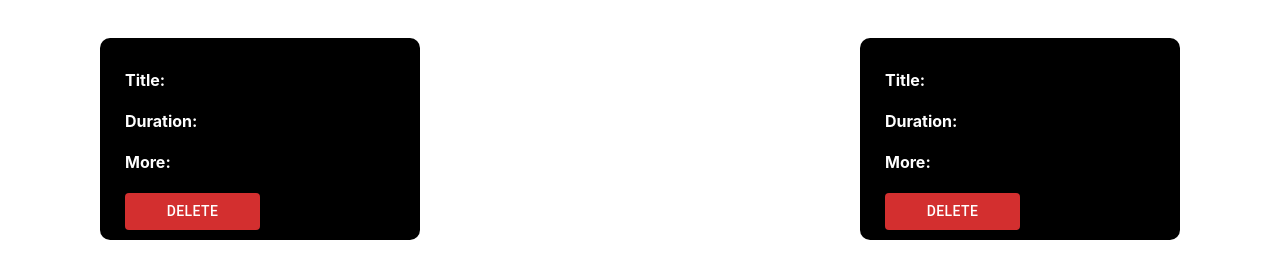
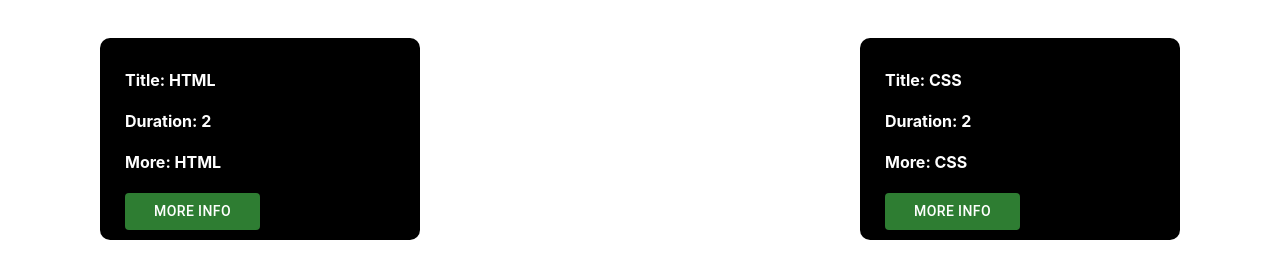
Before and after one commit to Khalilov07/MN-18-00, a React (Create React App) app: page / in a window 1280 px wide. Shown: the part 229-509 px from the top of the page. Built offline with nearby package versions, Linux system fonts and the light colour scheme; data requests are answered from the project's data file.

Commit message:
add new pages: single

```diff
--- a/api/db.json
+++ b/api/db.json
@@ -1,16 +1,18 @@
 {
   "course": [
     {
-      "id": "7e6d",
-      "title": "",
-      "duration": "",
-      "more": ""
+      "id": "a336",
+      "title": "HTML",
+      "duration": "2",
+      "more": "HTML",
+      "img": "https://austingil.com/wp-content/uploads/HTML-Blog-Cover.png"
     },
     {
-      "id": "d3f2",
-      "title": "",
-      "duration": "",
-      "more": ""
+      "id": "3a84",
+      "title": "CSS",
+      "duration": "2",
+      "more": "CSS",
+      "img": "https://1000logos.net/wp-content/uploads/2020/09/CSS-Logo-2011.png"
     }
   ]
 }
--- a/src/App.jsx
+++ b/src/App.jsx
@@ -9,6 +9,7 @@ import About from './pages/About/About';
 import Contact from './pages/Contact/Contact';
 import Review from './pages/Review/Review'
 import CreateCourse from './pages/CreateCourse/CreateCourse'
+import Single from './pages/Single/Single'
 
 const App = () => {
 
@@ -35,6 +36,8 @@ const App = () => {
         <Route element={ <Contact />}  path='/contact' />
         <Route element={ <CreateCourse />}  path='/create' />
         <Route element={ <Review />}  path='/review' />
+        <Route element={ <Single />}  path='/course/:id' />
+        {/* :название параметра - Это дает нам отслеживание данного параметра */}
       </Routes>
 
       <Footer />
--- a/src/components/CourseItem/CourseItem.jsx
+++ b/src/components/CourseItem/CourseItem.jsx
@@ -1,4 +1,5 @@
-import React from 'react';
+import { Link } from 'react-router-dom'
+
 import styles from './course.module.css'
 
 import { Button } from '@mui/material';
@@ -12,9 +13,11 @@ const CourseItem = ({ title, duration, more, deleteCourse, id }) => {
             <h4>Title: {title}</h4>
             <h4>Duration:  {duration}</h4>
             <h4>More: {more}</h4>
-            <Button style={{ width: '50%' }} onClick={() => deleteCourse(id)} variant="contained" color="error">
-                DELETE
-            </Button>
+            <Link to={`/course/${id}`}>
+                <Button style={{ width: '50%' }} variant="contained" color="success">
+                    MORE INFO
+                </Button>
+            </Link>
         </div>
     );
 };
--- a/src/pages/CreateCourse/CreateCourse.jsx
+++ b/src/pages/CreateCourse/CreateCourse.jsx
@@ -18,6 +18,7 @@ const CreateCourse = () => {
     const [duration, setDuration] = useState("")
     const [more, setMore] = useState("")
     const [open, setOpen] = useState(false);
+    const [img, setImg] = useState("");
 
     const handleClick = () => {
         setOpen(true);
@@ -37,7 +38,8 @@ const CreateCourse = () => {
         const newData = {
             title,
             duration,
-            more
+            more,
+            img
         }
 
         axios.post("http://localhost:8080/course", newData)
@@ -69,6 +71,7 @@ const CreateCourse = () => {
                 <TextField onChange={(e) => setTitle(e.target.value)} value={title} style={{ width: '100%' }} id="standard-basic" label="Title" variant="standard" />
                 <TextField onChange={(e) => setDuration(e.target.value)} value={duration} style={{ width: '100%' }} id="standard-basic" label="Duration" variant="standard" />
                 <TextField onChange={(e) => setMore(e.target.value)} value={more} style={{ width: '100%' }} id="standard-basic" label="More" variant="standard" />
+                <TextField onChange={(e) => setImg(e.target.value)} value={img} style={{ width: '100%' }} id="standard-basic" label="Img" variant="standard" />
                 <Button style={{ width: '100%' }} variant="contained" color="success" onClick={handleCreate}>
                     Create
                 </Button>
--- a/src/pages/Review/Review.jsx
+++ b/src/pages/Review/Review.jsx
@@ -28,6 +28,9 @@ const Review = () => {
     console.log(newArray);
 
 
+    // map(), filter(), reduce(), find()
+
+
     // const numbers = [1, 2, 3, 4, 5, 6, 7, 9]
 
     // //                                        false
@@ -53,3 +56,5 @@ const Review = () => {
 };
 
 export default Review;
+
+//
--- /dev/null
+++ b/src/pages/Single/Single.jsx
@@ -0,0 +1,47 @@
+import axios from "axios";
+import { useEffect, useState } from "react";
+import { useParams } from "react-router-dom";
+
+import styles from './single.module.css'
+
+const Single = () => {
+
+    const [course, setCourse] = useState({})
+
+    const param = useParams()
+
+    console.log(param.id);
+
+    useEffect(() => {
+        axios.get(`http://localhost:8080/course/${param.id}`)
+            .then(res => setCourse(res.data))
+    }, [])
+
+    console.log(course);
+
+
+
+    return (
+        <div className={styles.wrapper}>
+            <img className={styles.img} src={`${course.img}`} alt="" />
+            <hr />
+            <div className={styles.info}>
+                <div className={styles.infoCourse}>
+                    <h2 className={styles.title}>{course.title}</h2>
+                    <h3 className={styles.duration}>{course.duration}</h3>
+                    <p className={styles.more}>{course.more}</p>
+                </div>
+                <div className={styles.btns}>
+                    <button>
+                        DELETE
+                    </button>
+                    <button>
+                        EDIT
+                    </button>
+                </div>
+            </div>
+        </div>
+    );
+};
+
+export default Single;
--- /dev/null
+++ b/src/pages/Single/single.module.css
@@ -0,0 +1,29 @@
+.wrapper {
+    width: 90%;
+    margin: 40px auto;
+}
+
+.img {
+    width: 100%;
+}
+
+.info {
+    display: flex;
+    align-items: center;
+    justify-content: space-between;
+}
+
+.btns {
+    gap: 20px;
+    display: flex;
+    flex-direction: column;
+}
+
+.title {
+    font-size: 30px;
+}
+
+.duration {
+    font-size: 20px;
+    font-weight: 600;
+}
```
